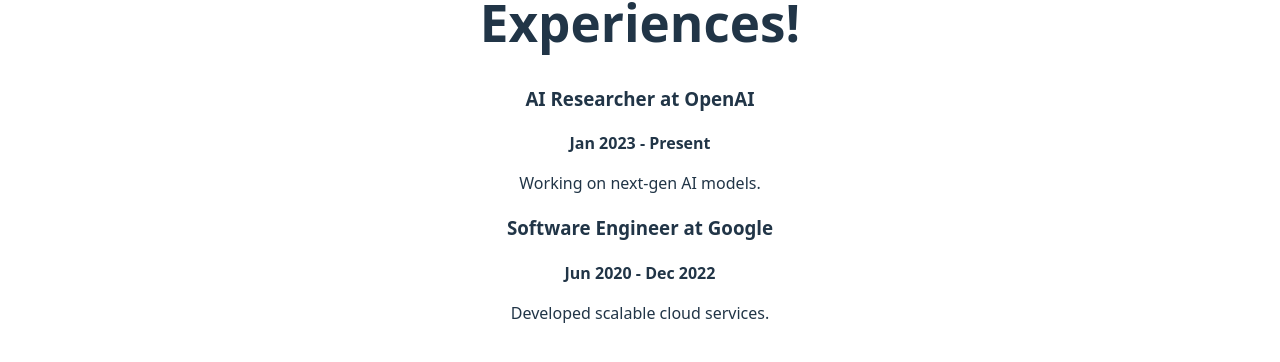
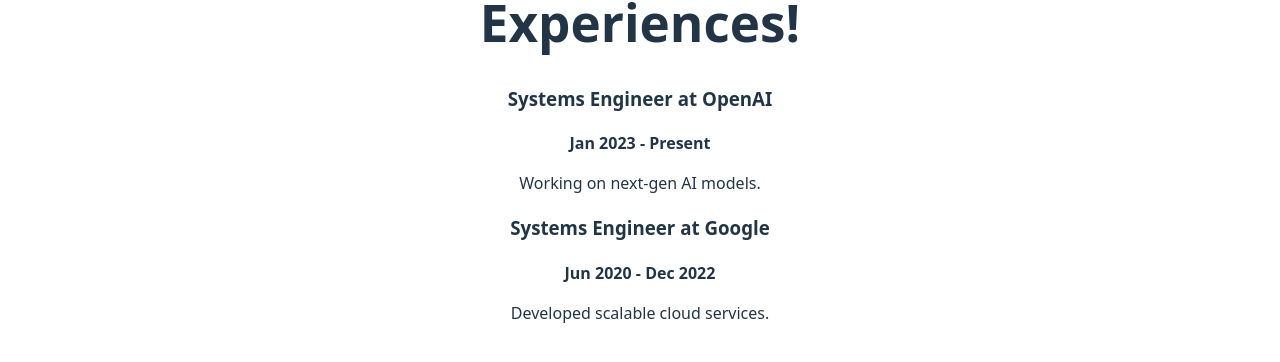
Before and after one commit to EricNorrwing/InterCV, a React (Vite) app in the folder intercv.client/: page / in a window 1280 px wide. Shown: the part 484-846 px from the top of the page. Built offline with nearby package versions, Linux system fonts and the light colour scheme.

Commit message:
start of work for landing page

```diff
--- a/intercv.client/src/App.tsx
+++ b/intercv.client/src/App.tsx
@@ -1,7 +1,6 @@
 import './App.css';
-import experiences from "./assets/temporaryExpList.ts";
-import type {ExperienceModel} from "./models/ExperienceModel.ts";
 import LandingPage from "./pages/landing/LandingPage.tsx";
+import ExperienceList from "./components/ExperienceList/ExperienceList.tsx";
 
 
 function App() {
@@ -10,13 +9,7 @@
         <div>
             <LandingPage></LandingPage>
             <h1>Experiences!</h1>
-            {experiences.map((exp: ExperienceModel, index: number) => (
-                <div key={index} >
-                    <h3>{exp.Summary} at {exp.Workplace}</h3>
-                    <p><strong>{exp.StartDate} - {exp.EndDate}</strong></p>
-                    <p>{exp.Description}</p>
-                </div>
-            ))}
+            <ExperienceList/>
         </div>
     );
 
--- a/intercv.client/src/assets/temporaryExpList.ts
+++ b/intercv.client/src/assets/temporaryExpList.ts
@@ -3,6 +3,7 @@
 const experiences: ExperienceModel[] = [
     {
         Workplace: "OpenAI",
+        Title: "Systems Engineer",
         StartDate: "Jan 2023",
         EndDate: "Present",
         Description: "Working on next-gen AI models.",
@@ -10,6 +11,7 @@
     },
     {
         Workplace: "Google",
+        Title: "Systems Engineer",
         StartDate: "Jun 2020",
         EndDate: "Dec 2022",
         Description: "Developed scalable cloud services.",
--- a/intercv.client/src/components/ExperienceList/ExperienceList.tsx
+++ b/intercv.client/src/components/ExperienceList/ExperienceList.tsx
@@ -6,7 +6,7 @@
         <div>
             {experiences.map((exp: ExperienceModel, index: number) => (
                 <div key={index}>
-                    <h3>{exp.Summary} at {exp.Workplace}</h3>
+                    <h3>{exp.Title} at {exp.Workplace}</h3>
                     <p><strong>{exp.StartDate} - {exp.EndDate}</strong></p>
                     <p>{exp.Description}</p>
                 </div>
--- a/intercv.client/src/models/ExperienceModel.ts
+++ b/intercv.client/src/models/ExperienceModel.ts
@@ -1,5 +1,6 @@
 export interface ExperienceModel {
     Workplace: string,
+    Title: string,
     StartDate: string,
     EndDate: string,
     Description: string,
```
